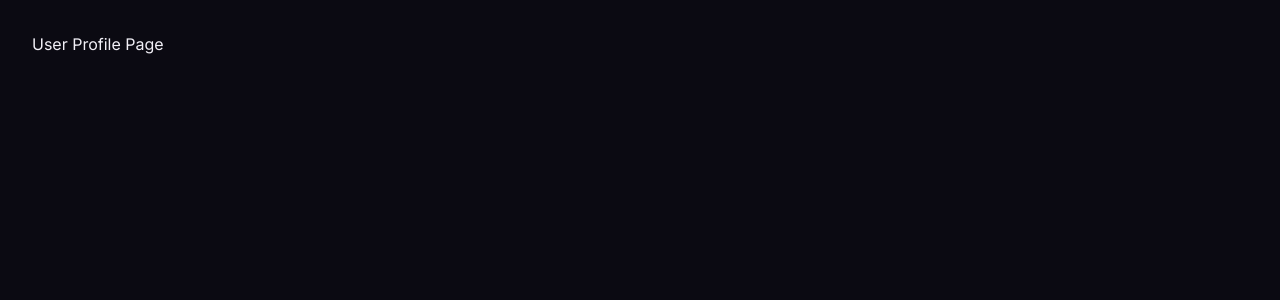
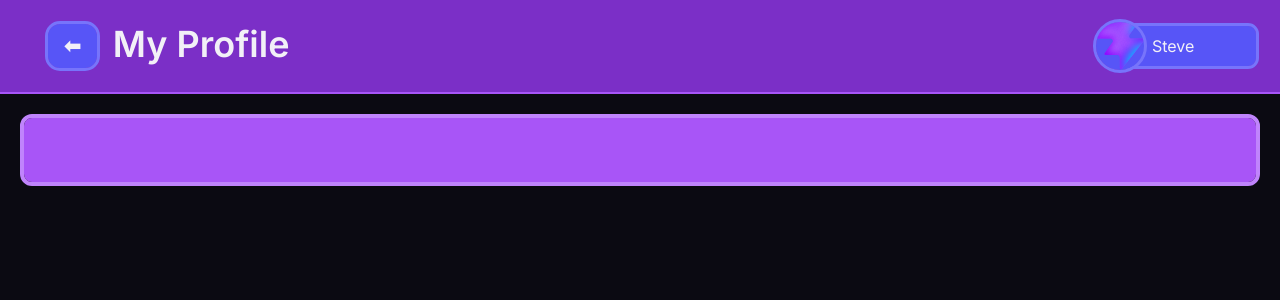
Before and after one commit to sdewhitt/Clash-of-Jams, a React (Vite) app in the folder frontend/: page /profile in a window 1280 px wide. Shown: the top 300 px of the page. Built offline with nearby package versions, Linux system fonts and the light colour scheme.

Commit message:
09/23/26-bdravis-added_back_button_to_forms

```diff
--- /dev/null
+++ b/frontend/src/components/BackButton.tsx
@@ -0,0 +1,31 @@
+import { useNavigate } from "react-router"
+
+export function BackButton() {
+    const navigate = useNavigate()
+
+    return (
+        <button
+            onClick={() => navigate(-1)}
+            className={`
+                bg-contrast
+                outline-3
+                outline-contrast-soft
+                hover:outline-contrast
+                hover:bg-contrast-soft
+                hover:-translate-x-1
+                active:scale-95
+                text-ink
+                text-xl
+                font-bold
+                px-4
+                py-2
+                rounded-xl
+                transition-all
+                duration-200
+                aria-label="To Previous Page"
+            `}
+        >
+            ⬅
+        </button>
+    );
+}
--- a/frontend/src/pages/UserProfile.tsx
+++ b/frontend/src/pages/UserProfile.tsx
@@ -1,8 +1,34 @@
+import { useNavigate } from "react-router"
+import { useEffect, useState } from "react";
+import { BackButton } from "@/components/BackButton"
+import { ProfileButton } from "../components/ProfileButton"
+
 export function UserProfile() {
+    const navigate = useNavigate()
+
+    function navPortal(location: string) {
+        navigate(location)
+    }
 
     return (
-        <main className="min-h-dvh px-8 py-8">
-            <h1>User Profile Page</h1>
+        <main className="h-screen flex flex-col overflow-hidden">
+            <header className="flex items-center justify-between bg-accent-base border-b-2 border-accent py-6">
+                <div className="flex ml-12">
+                    <BackButton></BackButton>
+                    <h1 className="ml-4 text-4xl font-bold text-ink">My Profile</h1>
+                </div>
+                <div className="mr-6">
+                    <ProfileButton
+                    username="Steve"
+                    userAvatar="../../favicon.svg"
+                    />
+                </div>
+            </header>
+            <div className="px-6 py-6">
+                <div className="w-full bg-accent outline-4 outline-accent-soft rounded-lg py-8">
+
+                </div>
+            </div>
         </main>
     )
 }
--- a/frontend/src/pages/friends/FindFriends.tsx
+++ b/frontend/src/pages/friends/FindFriends.tsx
@@ -1,8 +1,28 @@
+import { useNavigate } from "react-router"
+import { BackButton } from "@/components/BackButton"
+import { ProfileButton } from "@/components/ProfileButton"
+
 export function FindFriends() {
+    const navigate = useNavigate()
+
+    function navPortal(location: string) {
+        navigate(location)
+    }
 
     return (
-        <main className="min-h-dvh px-8 py-8">
-            <h1>Find Friends Page</h1>
+        <main className="h-screen flex flex-col overflow-hidden">
+            <header className="flex items-center justify-between bg-accent-base border-b-2 border-accent pt-6 pb-5">
+                <div className="flex ml-12">
+                    <BackButton></BackButton>
+                    <h1 className="ml-4 text-4xl font-bold text-ink">Find Friends Page</h1>
+                </div>
+                <div className="mr-6">
+                    <ProfileButton
+                    username="Steve"
+                    userAvatar="../../favicon.svg"
+                    />
+                </div>
+            </header>
         </main>
     )
 }
--- a/frontend/src/pages/friends/MyFriends.tsx
+++ b/frontend/src/pages/friends/MyFriends.tsx
@@ -1,6 +1,7 @@
 import { useNavigate } from "react-router"
 import { useEffect, useState } from "react";
-import { ProfileButton } from "../../components/ProfileButton"
+import { BackButton } from "@/components/BackButton"
+import { ProfileButton } from "@/components/ProfileButton"
 
 export function MyFriends() {
     const navigate = useNavigate()
@@ -21,8 +22,11 @@ export function MyFriends() {
 
     return (
         <main className="h-screen flex flex-col overflow-hidden">
-            <header className="flex items-center justify-between bg-accent-base border-b-2 border-accent pt-6 pb-6">
-                <h1 className="ml-12 text-4xl font-bold text-ink">Jamming With Your Friends</h1>
+            <header className="flex items-center justify-between bg-accent-base border-b-2 border-accent py-6">
+                <div className="flex ml-12">
+                    <BackButton></BackButton>
+                    <h1 className="ml-4 text-4xl font-bold text-ink">Jamming With Your Friends</h1>
+                </div>
                 <div className="mr-6">
                     <ProfileButton
                     username="Steve"
```
